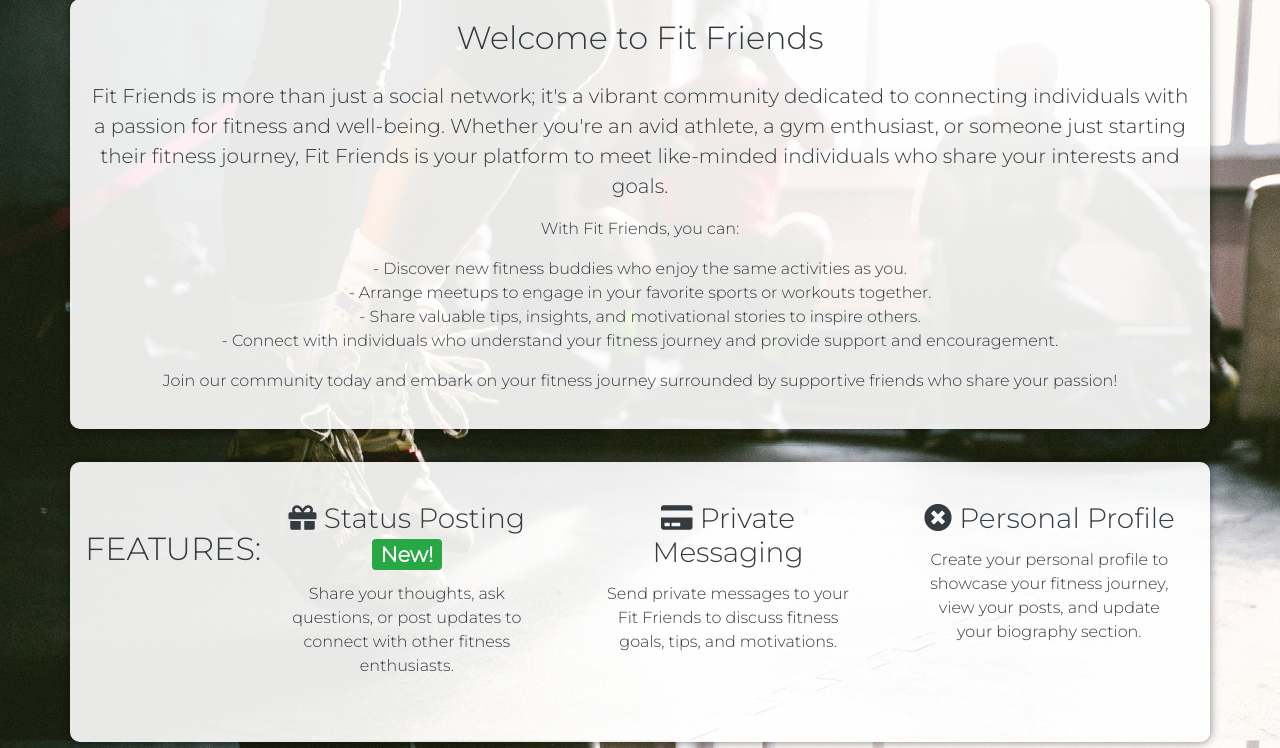
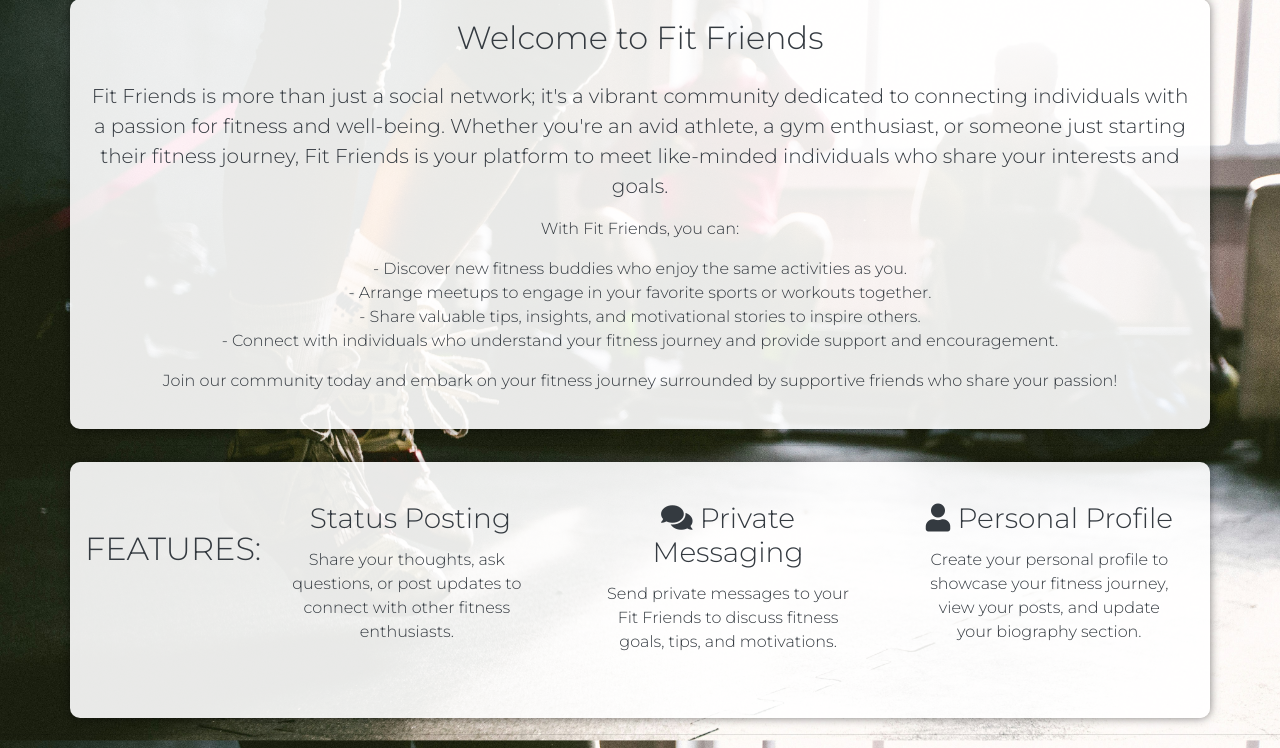
Before and after one commit to abikirkham/FitFriends, a Django app: page /about/ in a window 1280 px wide. Shown: the part 113-861 px from the top of the page. Run offline with Django 3.2, Linux system fonts and the light colour scheme.

```diff
--- a/social/templates/about.html
+++ b/social/templates/about.html
@@ -104,7 +104,7 @@
                     <div class="col-12 col-md-6 col-lg-4 mb-4">
                         <div class="card text-center">
                             <div class="card-body">
-                                <h3 class="card-title"><i class="fas fa-gift d-none d-sm-inline"></i> Status Posting <span class="badge badge-success">New!</span></h3>
+                                <h3 class="card-title"><i class="fas fa-duotone fa-pen-to-square"></i> Status Posting</h3>
                                 <p class="card-text">Share your thoughts, ask questions, or post updates to connect with other fitness enthusiasts.</p>
                             </div>
                         </div>
@@ -112,7 +112,7 @@
                     <div class="col-12 col-md-6 col-lg-4 mb-4">
                         <div class="card text-center">
                             <div class="card-body">
-                                <h3 class="card-title"><i class="fas fa-credit-card d-none d-sm-inline"></i> Private Messaging</h3>
+                                <h3 class="card-title"><i class="fas fa-duotone fa-comments"></i> Private Messaging</h3>
                                 <p class="card-text">Send private messages to your Fit Friends to discuss fitness goals, tips, and motivations.</p>
                             </div>
                         </div>
@@ -120,7 +120,7 @@
                     <div class="col-12 col-lg-4 mb-4">
                         <div class="card text-center">
                             <div class="card-body">
-                                <h3 class="card-title"><i class="fas fa-times-circle d-none d-sm-inline"></i> Personal Profile</h3>
+                                <h3 class="card-title"><i class="fas fa-duotone fa-user"></i> Personal Profile</h3>
                                 <p class="card-text">Create your personal profile to showcase your fitness journey, view your posts, and update your biography section.</p>
                             </div>
                         </div>
```
